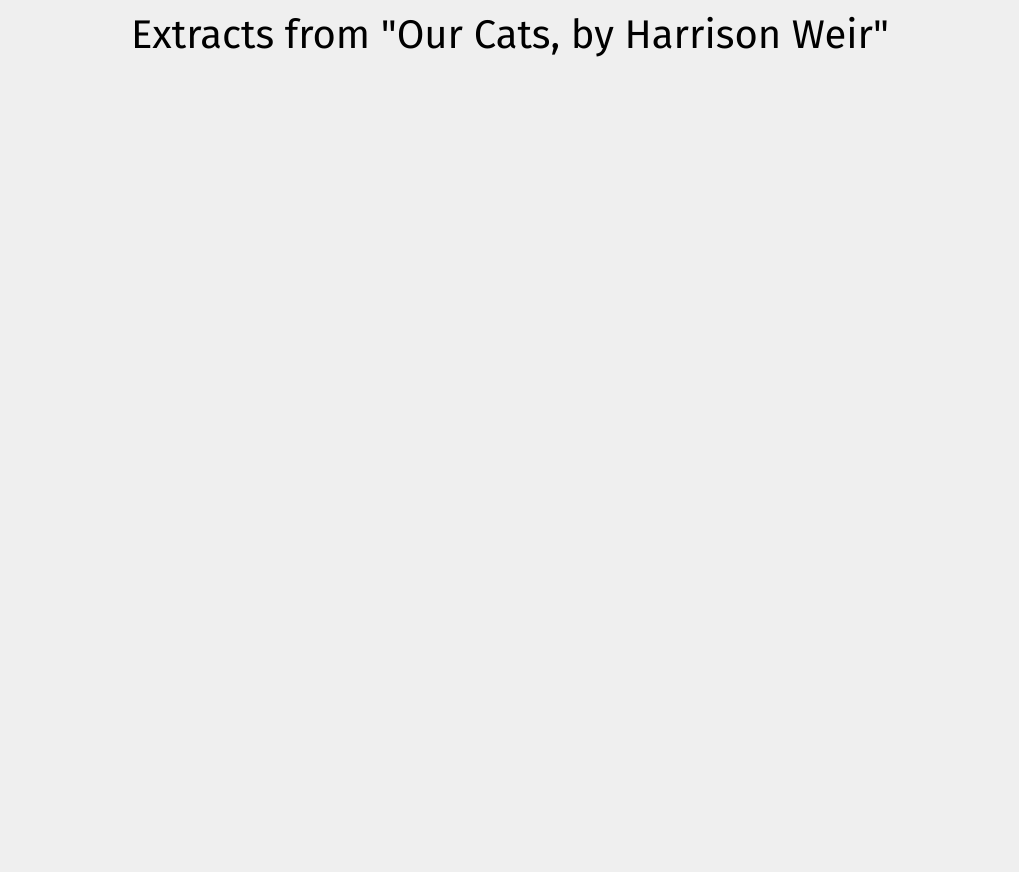
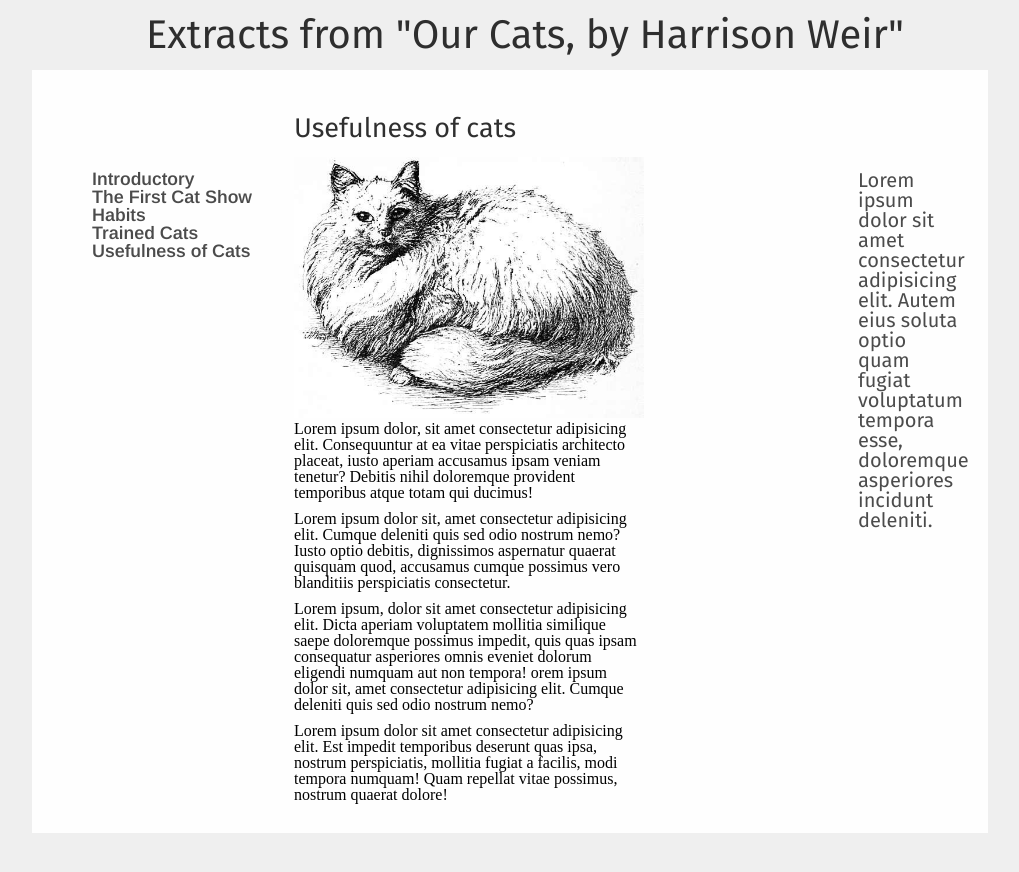
Before and after one commit to eyekavya/Cat_Layout, a plain HTML site: page index.html in a window 1280 px wide. Shown: the whole page, without its empty margins (130-1149 px from the left). Before the commit the page ends 800 px from the top, so only its background shows below. Drawn offline with nearby package versions, Linux system fonts and the light colour scheme.

Commit message:
modified

```diff
--- a/index.html
+++ b/index.html
@@ -3,18 +3,65 @@
   <head>
     <meta charset="UTF-8" />
     <meta name="viewport" content="width=device-width, initial-scale=1.0" />
+    <link rel="preconnect" href="https://fonts.gstatic.com" />
+    <link
+      href="https://fonts.googleapis.com/css2?family=Fira+Sans&display=swap"
+      rel="stylesheet"
+    />
+    <link rel="preconnect" href="https://fonts.gstatic.com" />
+    <link
+      href="https://fonts.googleapis.com/css2?family=Arimo:wght@600&display=swap"
+      rel="stylesheet"
+    />
     <link rel="stylesheet" href="./reset.css" />
     <link rel="stylesheet" href="./style.css" />
-    <link rel="preconnect" href="https://fonts.gstatic.com">
-    <link href="https://fonts.googleapis.com/css2?family=Fira+Sans&display=swap" rel="stylesheet">
+
     <title>Cat</title>
   </head>
   <body>
-    <header>Extracts from "Our Cats, by Harrison Weir"</header>
+    <div class="heading1">
+      <p>Extracts from "Our Cats, by Harrison Weir"</p>
+    </div>
 
-    <div>
+    <div class="main">
+      <div class="topic">
+        <ul>
+          <li>Introductory</li>
+          <li>The First Cat Show</li>
+          <li>Habits</li>
+          <li>Trained Cats</li>
+          <li>Usefulness of Cats</li>
+        </ul>
+      </div>
 
+      <div class="content">
+        <p class="heading2">Usefulness of cats</p>
+        <img width="350px" src="./cat.jpeg" alt="loading..." />
+        <p style="margin-bottom: 10px;">
+          Lorem ipsum dolor, sit amet consectetur adipisicing elit. Consequuntur
+          at ea vitae perspiciatis architecto placeat, iusto aperiam accusamus
+          ipsam veniam tenetur? Debitis nihil doloremque provident temporibus
+          atque totam qui ducimus!
+        </p>
+        <p style="margin-bottom: 10px;">
+          Lorem ipsum dolor sit, amet consectetur adipisicing elit. Cumque deleniti quis sed odio nostrum nemo? Iusto optio debitis, dignissimos aspernatur quaerat quisquam quod, accusamus cumque possimus vero blanditiis perspiciatis consectetur.
+        </p>
+        <p style="margin-bottom: 10px;">
+          Lorem ipsum, dolor sit amet consectetur adipisicing elit. Dicta aperiam voluptatem mollitia similique saepe doloremque possimus impedit, quis quas ipsam consequatur asperiores omnis eveniet dolorum eligendi numquam aut non tempora! orem ipsum dolor sit, amet consectetur adipisicing elit. Cumque deleniti quis sed odio nostrum nemo?
+        </p>
+        <p>
+          Lorem ipsum dolor sit amet consectetur adipisicing elit. Est impedit temporibus deserunt quas ipsa, nostrum perspiciatis, mollitia fugiat a facilis, modi tempora numquam! Quam repellat vitae possimus, nostrum quaerat dolore!
+        </p>
+      </div>
 
+      <div class="comment">
+        <p>
+          Lorem ipsum dolor sit amet consectetur adipisicing elit. Autem eius
+          soluta optio quam fugiat voluptatum tempora esse, doloremque
+          asperiores incidunt deleniti.
+        </p>
+
+      </div>
     </div>
   </body>
 </html>
--- a/style.css
+++ b/style.css
@@ -2,11 +2,64 @@ body {
     background: #efefef;
 }
 
-header {
+.heading1 {
     width: 100%;
     font-family: 'Fira Sans', sans-serif;
     font-size: 40px;
     text-align: center;
-    margin-top: 15px;
+    padding: 15px;
     position: fixed;
+    color: rgba(0, 0, 0, 0.808);
+    top: 0;
+    background: #efefef;
 }
+
+.main {
+    width: 70%;
+    margin: 70px auto;
+    padding: 20px 30px;
+    background: #fefefe;
+}
+
+.topic {
+    width: 162px;
+    margin: 80px 30px;
+    float: left;
+    /* display: inline-block; */
+}
+
+.topic ul li {
+    font-family: 'Arimo', sans-serif;
+    font-size: 18px;
+    text-align: start;
+    color: rgba(0, 0, 0, 0.705);
+}
+
+.content {
+    width: 350px;
+    margin: 0 auto;
+    padding: 10px;
+    display: inline-block;
+}
+
+.heading2 {
+    font-family: 'Fira Sans', sans-serif;
+    font-size: 27px;
+    margin: 15px 0;
+    color: rgba(0, 0, 0, 0.815);
+    text-align: start;
+}
+
+.comment {
+    width: 100px;
+    margin: 80px 0;
+    float: right;
+    /* display: inline-block; */
+}
+
+.comment p {
+    font-family: 'Fira Sans', sans-serif;
+    font-size: 20px;
+    color: rgba(0, 0, 0, 0.705);
+
+}
```
